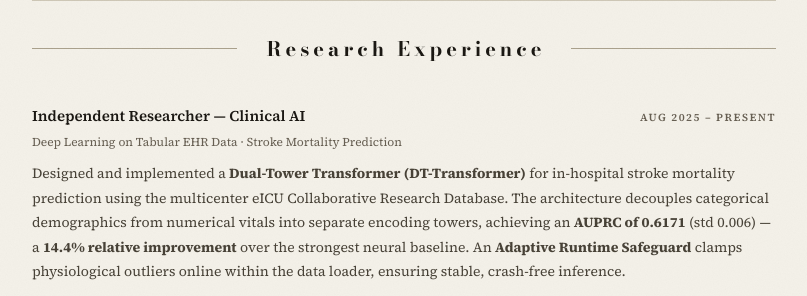
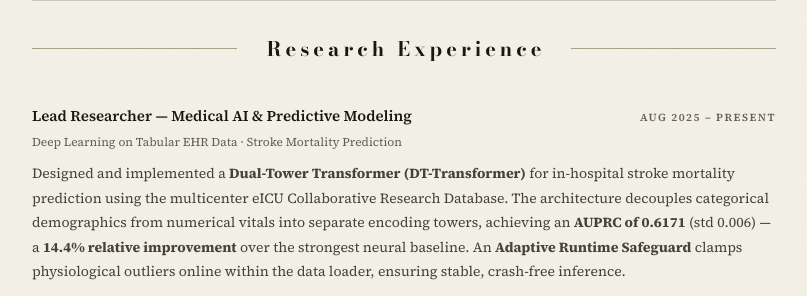
Before and after one commit to ZR-JIA/zr-jia.github.io, a Jekyll site: the page built from _pages/cv.md, in a window 1280 px wide and 900 px high, scrolled down 695 px. Shown: the part 155-451 px from the top of the window, without its empty margins (236-1043 px from the left). Built offline with Jekyll 4.4.1, drawn with Linux system fonts in a browser that asks for light colours.

Commit message:
content: retitle the research role as in the CV PDF
The CV page called the role "Independent Researcher - Clinical AI".
"Independent" contradicts the affiliation printed on the paper and in the
CCAI programme (Asia AI Education and Future Technology Association), and
the CV page lists that AAE role for the same period. Use the CV PDF's
wording instead: Lead Researcher - Medical AI & Predictive Modeling.

The dates are unchanged here (Aug 2025 - Present); the PDF says
2025 - 2026, which is still to be settled.

```diff
--- a/_pages/cv.md
+++ b/_pages/cv.md
@@ -78,7 +78,7 @@ description: "Curriculum Vitae of Zheng Rong JIA — AI researcher with expertis
       <div class="cv-entries">
         <div class="cv-entry">
           <div class="cv-entry-header">
-            <span class="cv-entry-title">Independent Researcher &mdash; Clinical AI</span>
+            <span class="cv-entry-title">Lead Researcher &mdash; Medical AI &amp; Predictive Modeling</span>
             <span class="cv-entry-date">Aug 2025 – Present</span>
           </div>
           <p class="cv-entry-meta">Deep Learning on Tabular EHR Data · Stroke Mortality Prediction</p>
```
